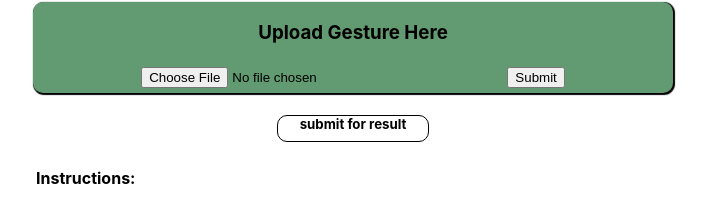
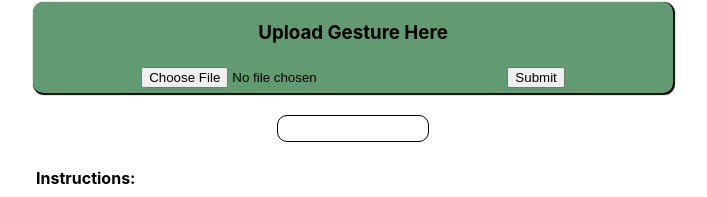
Before and after one commit to SPramod12/gesture-recognition, a React (Create React App) app: page / in a window 1280 px wide. Shown: the part 80-277 px from the top of the page, without its empty margins (287-994 px from the left). Built offline with nearby package versions, Linux system fonts and the light colour scheme; no server answers; the HTML template or start-up script is replaced by a standard one.

Commit message:
modified result

```diff
--- a/src/components/MainPage/MainPage.js
+++ b/src/components/MainPage/MainPage.js
@@ -8,7 +8,7 @@ import tumbs_up from '../../gifs/tumbs_up.gif'
 
 function MainPage() {
     const [selectedFile, setSelectedFile] = useState(null)
-    const [prediction, setPrediction] = useState('submit for result')
+    const [prediction, setPrediction] = useState('')
     const [dropDown, setDropDown] = useState(false)
 
     const inputRef = useRef(null);
```
